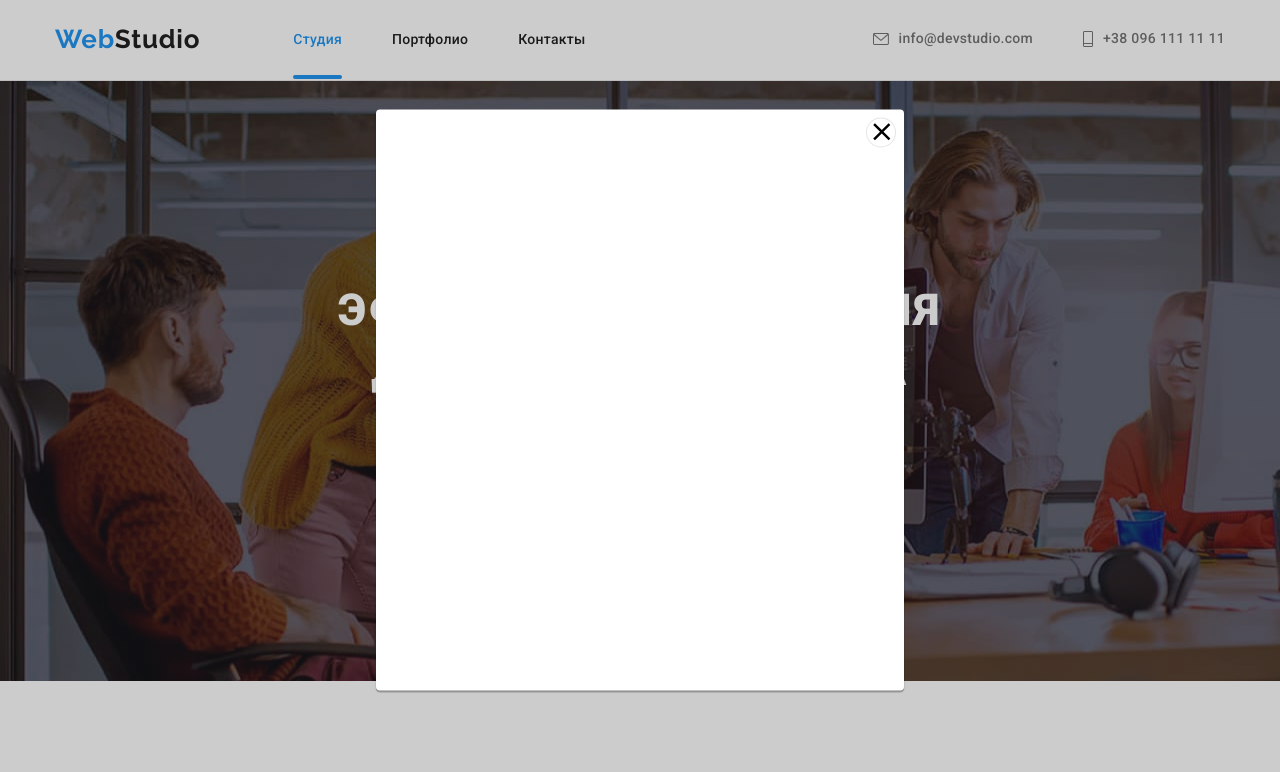
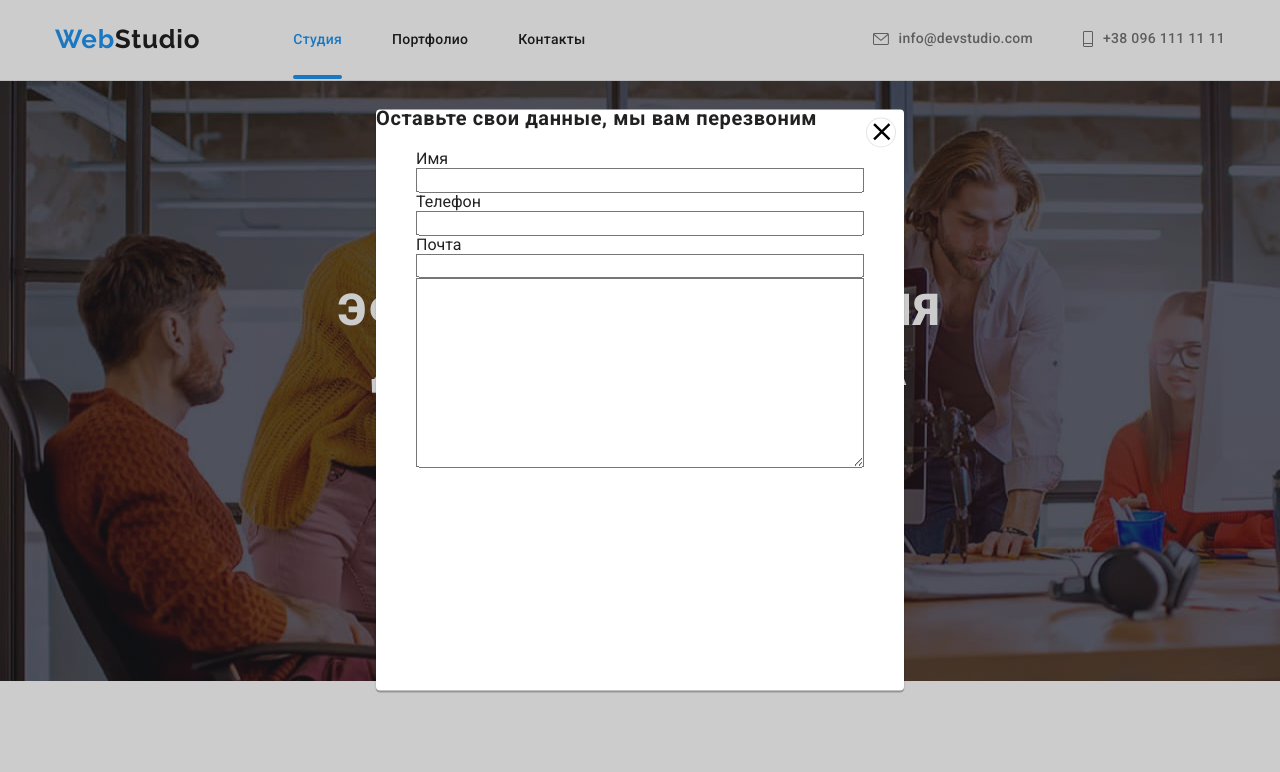
Before and after one commit to shevalie30/goit-markup-hw-06, a plain HTML site: page index.html in a window 1280 px wide. Both pictures are taken after a click on the button "Заказать услугу". Shown: the top 772 px of the page. Drawn offline with nearby package versions, Linux system fonts and the light colour scheme.

Commit message:
работа с наталкой

```diff
--- a/css/styles.css
+++ b/css/styles.css
@@ -14,6 +14,20 @@
 .body {
   color: #212121;
   font-family: 'Roboto', sans-serif;
+}
+
+.navigation-list,
+.gallery-list-filter,
+.list,
+.chip-list,
+.job-list,
+.team-list,
+.footer-list,
+.gallery-list,
+.social-list,
+.clients-list,
+.footer-list-iconc {
+  list-style: none;
 }
 
 h1,
@@ -33,7 +47,6 @@ ul {
 }
 
 .container {
-  /* outline: 2px solid red; */
   width: 1200px;
   padding-left: 15px;
   padding-right: 15px;
@@ -114,20 +127,6 @@ ul {
   align-items: center;
 }
 
-.navigation-list,
-.gallery-list-filter,
-.list,
-.chip-list,
-.job-list,
-.team-list,
-.footer-list,
-.gallery-list,
-.social-list,
-.clients-list,
-.footer-list-iconc {
-  list-style: none;
-}
-
 .navigation-item,
 .list-item {
   margin-right: 50px;
@@ -147,6 +146,7 @@ ul {
   letter-spacing: var(--letter-spacing);
   text-decoration: var(--text-decoration);
   color: #212121;
+
   transition-property: color;
   transition-duration: var(--duration);
   transition-timing-function: var(--timing-function);
@@ -167,9 +167,10 @@ ul {
   letter-spacing: var(--letter-spacing);
   text-decoration: var(--text-decoration);
   color: #2196f3;
+
   transition-property: color;
-  animation-duration: var(--duration);
-  animation-timing-function: var(--timing-function);
+  transition-duration: var(--duration);
+  transition-timing-function: var(--timing-function);
 }
 
 .navigation-link-activ::after {
@@ -180,10 +181,10 @@ ul {
   display: block;
   width: 100%;
   height: 4px;
+
   background-color: #2196f3;
   border-radius: 2px;
 }
-/* иконки шапки */
 
 /* герой */
 
@@ -193,23 +194,25 @@ ul {
   margin-right: auto;
   padding-top: 200px;
   padding-bottom: 200px;
+  text-align: center;
+
   background-color: #c4c4c4;
-  text-align: center;
   background-image: linear-gradient(#2f303a66, #2f303a66), url(../img/hero/Img.jpg);
 }
 
 .hero-title {
   width: 696px;
   margin-bottom: 30px;
+  margin-left: auto;
+  margin-right: auto;
   font-weight: 900;
   font-size: 44px;
   letter-spacing: 0.06em;
   line-height: 1.36;
   text-align: center;
+  text-transform: uppercase;
+
   color: var(--brand-color);
-  text-transform: uppercase;
-  margin-left: auto;
-  margin-right: auto;
 }
 
 /* кнопка стидия */
@@ -228,6 +231,7 @@ ul {
   color: var(--brand-color);
   cursor: var(--cursor);
   font-family: inherit;
+
   transition-property: color;
   transition-duration: var(--duration);
   transition-timing-function: var(--timing-function);
@@ -237,6 +241,8 @@ ul {
 .hero-btn:focus {
   color: #ffe602;
 }
+
+/* наталка */
 
 .backdrop.is-hidden {
   opacity: 0;
@@ -263,6 +269,11 @@ ul {
   transform: translate(-50%, -50%);
   width: 528px;
   height: 581px;
+  padding: 40px;
+
+  display: flex;
+  flex-direction: column;
+
   background: #ffffff;
   box-shadow: 0px 1px 3px rgba(0, 0, 0, 0.12), 0px 1px 1px rgba(0, 0, 0, 0.14),
     0px 2px 1px rgba(0, 0, 0, 0.2);
@@ -285,6 +296,18 @@ ul {
   border: 1px solid rgba(0, 0, 0, 0.1);
   border-radius: 50%;
   cursor: var(--cursor);
+}
+
+.model-title {
+  position: absolute;
+  top: 0;
+  left: 0;
+
+  font-weight: 700;
+  font-size: 20px;
+  line-height: 0.86;
+  text-align: center;
+  letter-spacing: 0.03em;
 }
 
 /* кнопка галиреи */
--- a/index.html
+++ b/index.html
@@ -457,8 +457,22 @@
             <use href="./img/sprates.svg#icon-close-black"></use>
           </svg>
         </button>
+          <form class="model-user" autocomplete="on" novalidate></form>
+          <b class="model-title">Оставьте свои данные, мы вам перезвоним</b>
+
+
+            <label class="user-info" for="">Имя</label>
+            <input type="text" name="" id="" />
+
+            <label class="user-info" for="">Телефон</label>
+            <input type="tel" name="" id="" />
+
+            <label class="user-info" for="">Почта</label>
+            <input type="email" name="" id="" />
+
+            <textarea name="" id="" cols="30" rows="10"></textarea>
+        </form>
       </div>
-    </div>
     <script src="./js/modal.js"></script>
   </body>
 </html>
```
